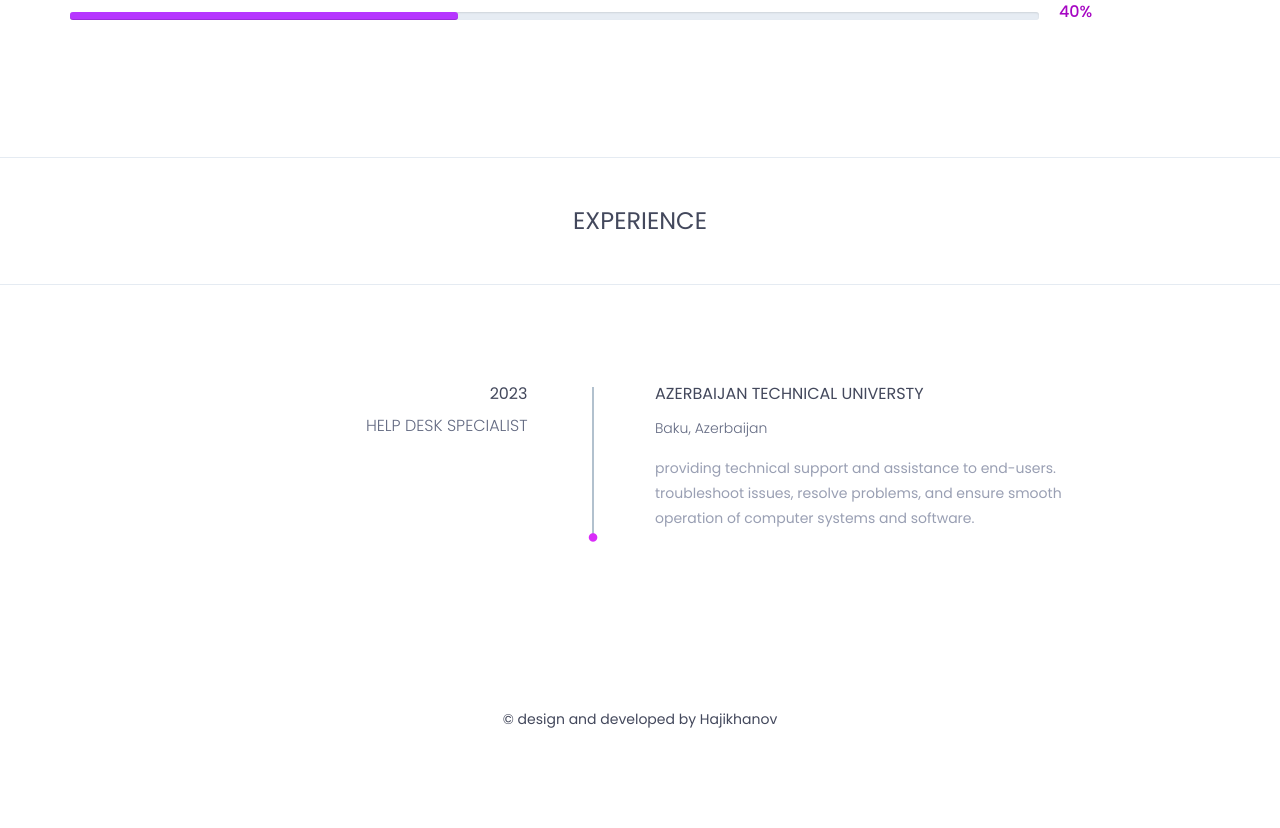
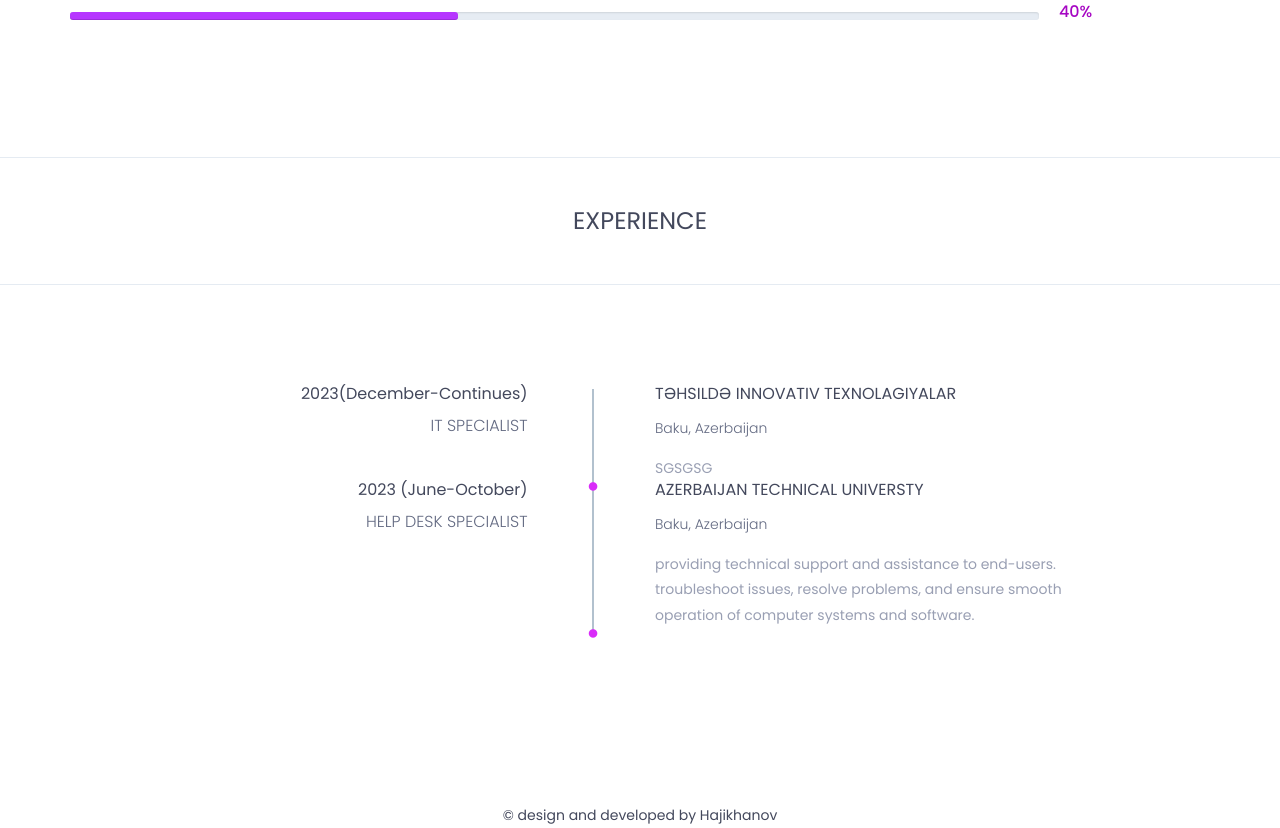
Before and after one commit to Hajikhanov/website, a plain HTML site: page Hajikhanov1.0/index.html in a window 1280 px wide. Shown: the part 2603-3431 px from the top of the page. Before the commit the page ends 3335 px from the top, so only its background shows below. Drawn offline with nearby package versions, Linux system fonts and the light colour scheme.

Commit message:
Update index.html

```diff
--- a/Hajikhanov1.0/index.html
+++ b/Hajikhanov1.0/index.html
@@ -349,7 +349,31 @@
 										<div class="row">
 											<div class="col-md-5">
 												<div class="experience-time text-right">
-													<h2>2023 </h2>
+													<h2>2023(December-continues)</h2>
+													<h3>IT specialist</h3>
+												</div>
+											</div>
+											<div class="col-md-offset-1 col-md-5">
+												<div class="timeline">
+													<div class="timeline-content">
+														<h4 class="title">
+
+															Təhsildə innovativ texnolagiyalar
+														</h4>
+														<h5>Baku, Azerbaijan</h5>
+
+														<p class="description" >
+															SGSGSG
+														</p>
+														<span><i class="fa fa-circle"  aria-hidden="true"></i></span>
+													</div>
+												</div>
+											</div>
+										</div>
+										<div class="row">
+											<div class="col-md-5">
+												<div class="experience-time text-right">
+													<h2>2023 (June-October) </h2>
 													<h3>Help desk specialist</h3>
 												</div>
 											</div>
```
